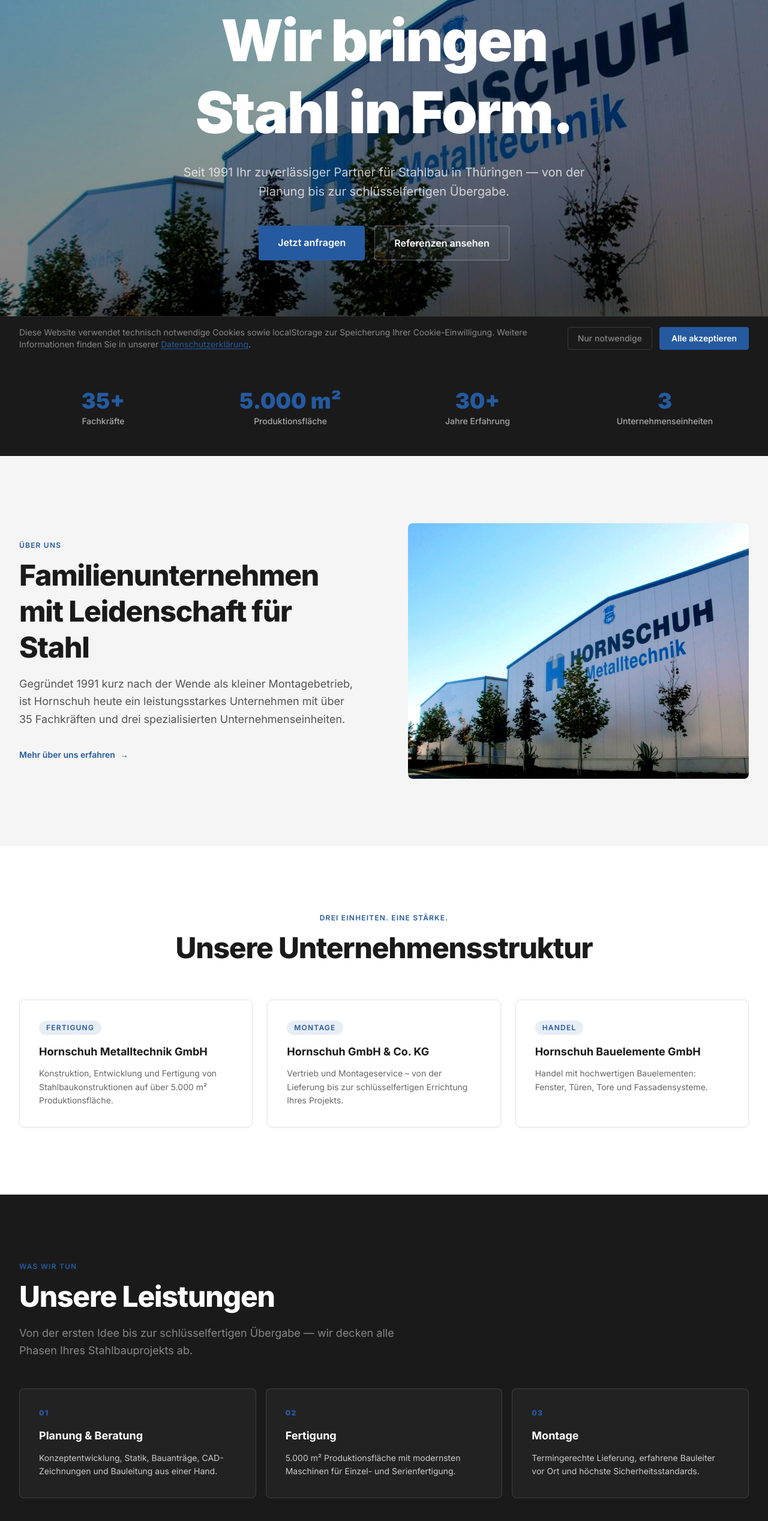
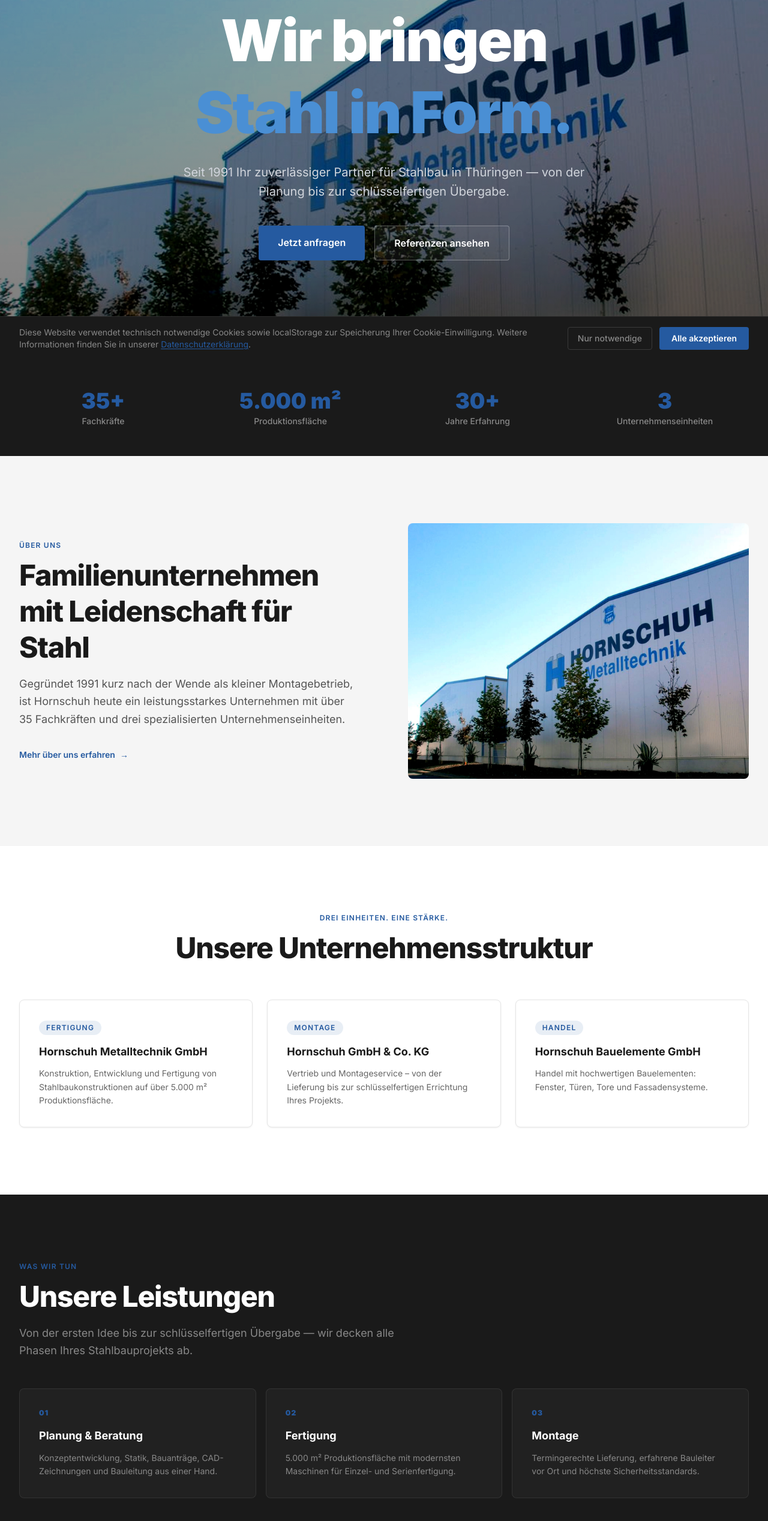
Before and after one commit to mawi200520053-stack/hornschuh, a Next.js app: page / in a window 1280 px wide. Shown: the part 200-2735 px from the top of the page at 60% size. Built offline with nearby package versions, Linux system fonts and the light colour scheme; no server answers.

Commit message:
Revert "Improve landing page text readability on dark sections"
This reverts commit 3eaa18e3bfd9783293abb9e592bb3ffce0e033b5.

```diff
--- a/app/page.tsx
+++ b/app/page.tsx
@@ -68,16 +68,16 @@
         <div className="relative z-10 max-w-7xl mx-auto px-4 sm:px-6 lg:px-8 text-center">
           <p
             className="text-xs font-semibold uppercase tracking-widest mb-6"
-            style={{ color: "rgba(255,255,255,0.6)" }}
+            style={{ color: "#255aa0" }}
           >
             Stahl. Bau. Kompetenz.
           </p>
           <h1 className="text-5xl sm:text-6xl lg:text-7xl xl:text-8xl font-black text-white leading-tight tracking-tight mb-6">
             Wir bringen
             <br />
-            <span style={{ color: "#ffffff" }}>Stahl in Form.</span>
+            <span style={{ color: "#4a8fd4" }}>Stahl in Form.</span>
           </h1>
-          <p className="text-lg sm:text-xl mb-10 max-w-2xl mx-auto leading-relaxed" style={{ color: "rgba(255,255,255,0.75)" }}>
+          <p className="text-lg sm:text-xl text-gray-300 mb-10 max-w-2xl mx-auto leading-relaxed">
             Seit 1991 Ihr zuverlässiger Partner für Stahlbau in Thüringen —
             von der Planung bis zur schlüsselfertigen Übergabe.
           </p>
@@ -126,7 +126,7 @@
                   >
                     {stat.value}
                   </p>
-                  <p className="text-sm font-medium" style={{ color: "#aaaaaa" }}>
+                  <p className="text-sm font-medium" style={{ color: "#888888" }}>
                     {stat.label}
                   </p>
                 </div>
@@ -256,8 +256,8 @@
                 <div
                   className="p-8 rounded-lg h-full"
                   style={{
-                    border: "1px solid rgba(255,255,255,0.12)",
-                    backgroundColor: "rgba(255,255,255,0.04)",
+                    border: "1px solid rgba(255,255,255,0.08)",
+                    backgroundColor: "rgba(255,255,255,0.03)",
                   }}
                 >
                   <span
@@ -272,7 +272,7 @@
                   </h3>
                   <p
                     className="text-sm leading-relaxed"
-                    style={{ color: "#cccccc" }}
+                    style={{ color: "#888888" }}
                   >
                     {item.desc}
                   </p>
@@ -350,7 +350,7 @@
             <h2 className="text-3xl sm:text-4xl lg:text-5xl font-black text-white mb-4 tracking-tight">
               Bereit für Ihr nächstes Projekt?
             </h2>
-            <p className="text-lg mb-10" style={{ color: "#cccccc" }}>
+            <p className="text-lg mb-10" style={{ color: "#888888" }}>
               Sprechen Sie mit uns. Wir beraten Sie kostenfrei und entwickeln
               gemeinsam die beste Lösung für Ihr Vorhaben.
             </p>
```
